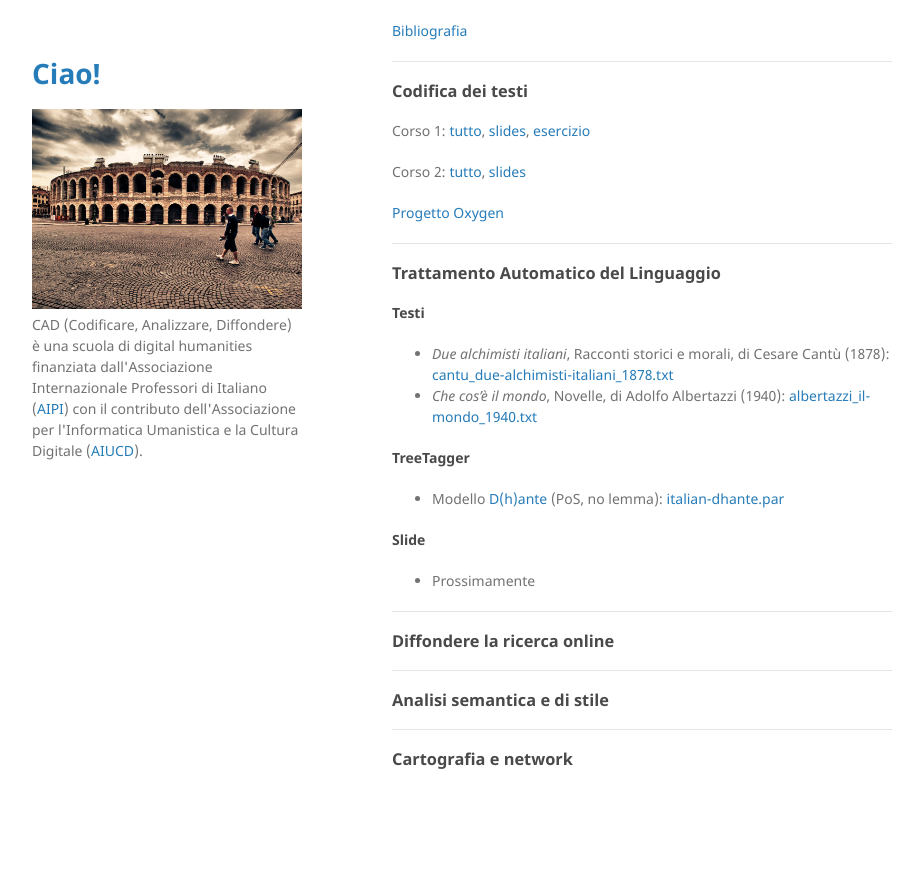
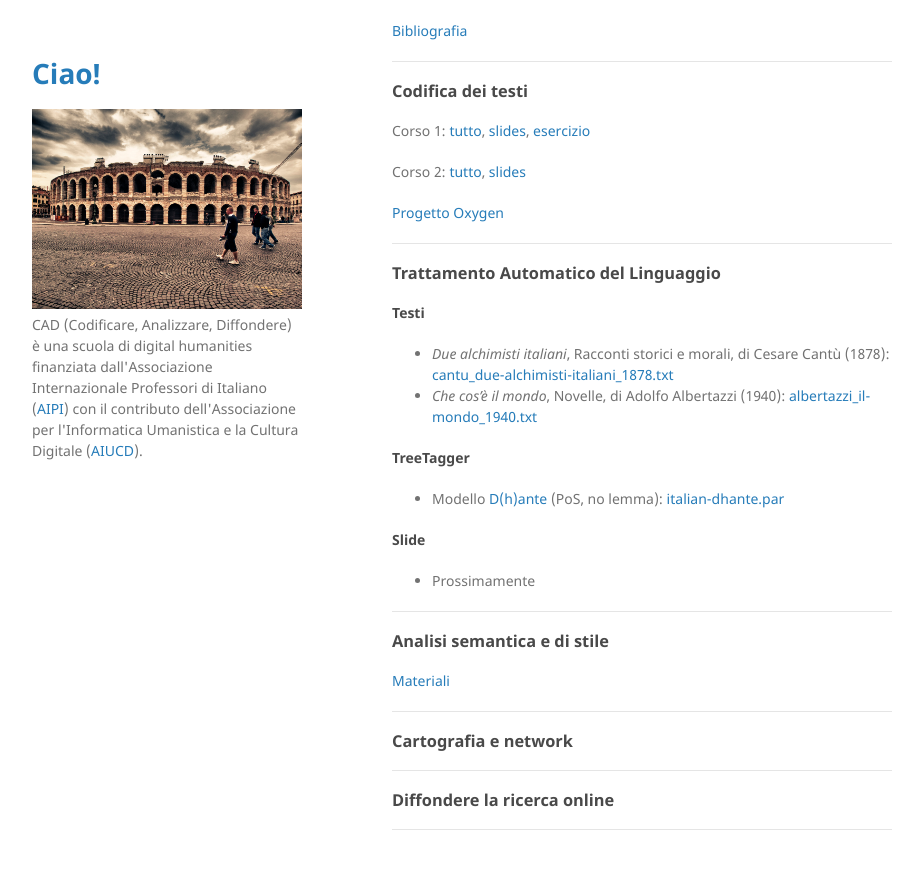
Before and after one commit to CADottorato/sito, a Jekyll site: the page built from materiali.md, in a window 1280 px wide and 900 px high, scrolled down 659 px. Shown: the top 869 px of the window, without its empty margins (178-1101 px from the left). Built offline with Jekyll 4.4.1, drawn with Linux system fonts in a browser that asks for light colours; before the commit the page ends 1497 px from its top, so only the background shows below that.

Commit message:
materiali Simone

```diff
--- a/materiali.md
+++ b/materiali.md
@@ -62,14 +62,20 @@ Corso 2: [tutto](materiali/tei/corso_2.zip), [slides](https://github.com/CADotto
 
 ---
 
+
+
+### Analisi semantica e di stile
+
+[Materiali](https://owncloud.gwdg.de/index.php/s/XsziMPRXz8kRWWU)
+
+---
+
+### Cartografia e network
+
+
+---
+
 ### Diffondere la ricerca online
 
 
 ---
-
-### Analisi semantica e di stile
-
-
----
-
-### Cartografia e network
```
